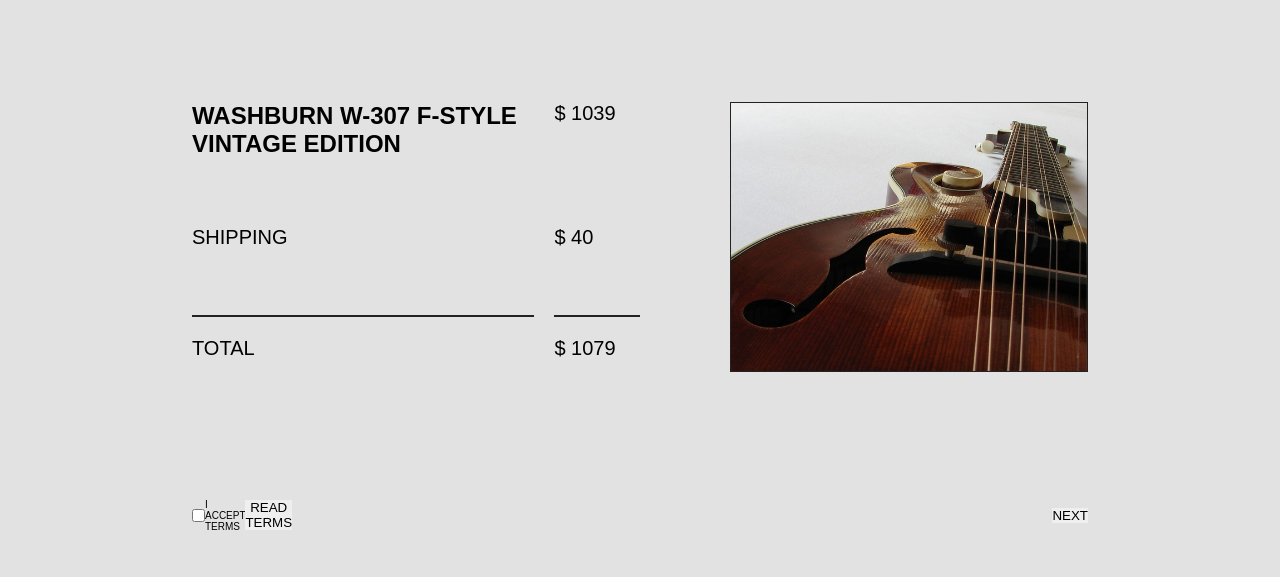
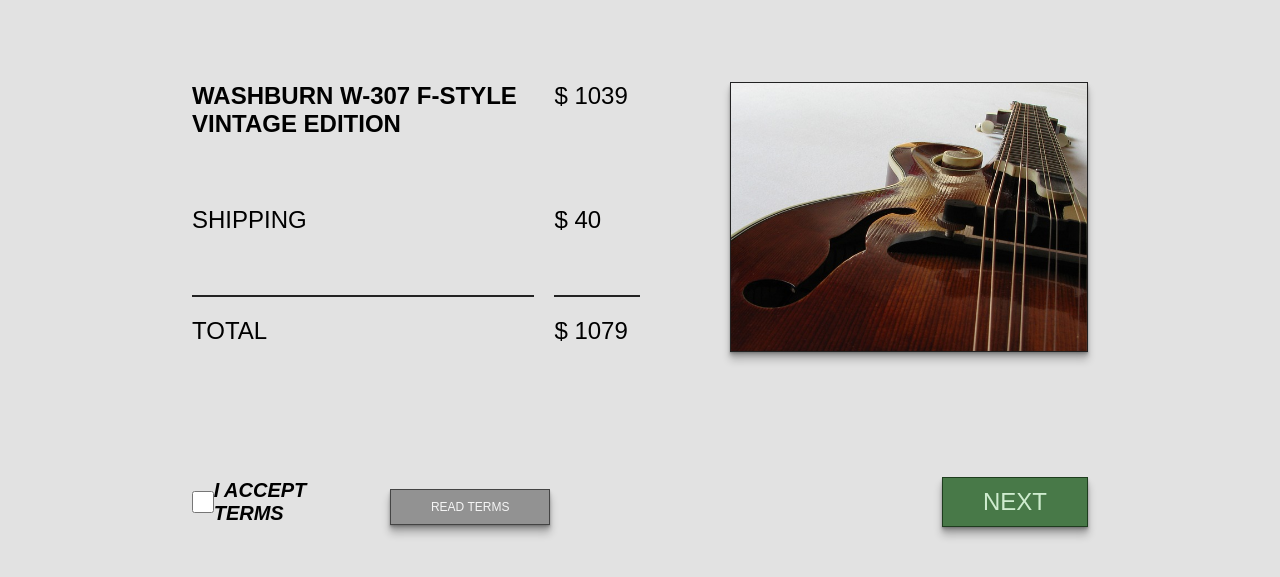
Before and after one commit to Patrick-Svensson/morristown-mandolines, a plain HTML site: page index.html in a window 1280 px wide. Shown: the part 203-780 px from the top of the page. Drawn offline with nearby package versions, Linux system fonts and the light colour scheme; a web font is replaced by a local one.

Commit message:
Add styling to buttons and checkbox.

```diff
--- a/assets/styles/css/style.css
+++ b/assets/styles/css/style.css
@@ -45,7 +45,7 @@
 }
 
 p {
-    font-size: 2rem;
+    font-size: 2.4rem;
 }
 
 a {
@@ -174,28 +174,93 @@
     justify-content: flex-end;
 }
 
+.cart__total-line {
+    background-color: rgb(34, 34, 34);
+}
+
 .cart__img {
     width: 100%;
     height: 100%;
     object-fit: cover;
     border: 0.1rem solid rgb(34, 34, 34);
+    box-shadow: 0 1px 1px rgba(0, 0, 0, 0.08), 0 2px 2px rgba(0, 0, 0, 0.12), 0 4px 4px rgba(0, 0, 0, 0.16),
+        0 8px 8px rgba(0, 0, 0, 0.2);
 }
 
 .cart__submit-wrapper {
     width: 100%;
-    height: 5vh;
+    height: 10vh;
     display: flex;
     justify-content: space-between;
     align-items: center;
 }
 
 .cart__terms {
+    width: 40%;
+    height: auto;
+    display: flex;
+    justify-content: space-between;
+    align-items: flex-end;
+}
+
+.cart__btn-next-container {
     width: 10%;
+    height: auto;
+    display: flex;
+    justify-content: flex-end;
+    align-items: flex-end;
+}
+
+.cart__terms-accept {
+    width: 40%;
     display: flex;
     justify-content: space-between;
     align-items: center;
 }
 
-.cart__total-line {
-    background-color: rgb(34, 34, 34);
+.cart__checkbox-label {
+    font-size: 2rem;
+    font-weight: 700;
+    font-style: italic;
 }
+
+#terms {
+    width: 3rem;
+    height: 3rem;
+}
+
+.cart__btn {
+    padding: 1rem 4rem;
+    box-shadow: 0 1px 1px rgba(0, 0, 0, 0.08), 0 2px 2px rgba(0, 0, 0, 0.12), 0 4px 4px rgba(0, 0, 0, 0.16),
+        0 8px 8px rgba(0, 0, 0, 0.24);
+    text-decoration: none;
+}
+
+.cart__btn--terms {
+    font-size: 1.2rem;
+    background-color: rgb(146, 146, 146);
+    color: rgb(245, 245, 245);
+    border: 0.05rem solid rgb(68, 68, 68);
+}
+
+.cart__btn--terms:hover {
+    background-color: rgb(131, 131, 131);
+    color: rgb(228, 228, 228);
+}
+
+.cart__btn--next {
+    font-size: 2.4rem;
+    background-color: rgb(72, 121, 72);
+    color: rgb(207, 236, 207);
+    border: 0.05rem solid rgb(30, 61, 30);
+}
+
+.cart__btn--next:hover {
+    background-color: rgb(57, 102, 57);
+    color: rgb(179, 212, 179);
+}
+
+.cart__btn:active {
+    transform: scale(0.98);
+    box-shadow: 0 1px 4px 1px rgba(0, 0, 0, 0.24);
+}
--- a/index.html
+++ b/index.html
@@ -89,11 +89,15 @@
                 </div>
                 <div class="cart__submit-wrapper">
                     <div class="cart__terms">
-                        <input type="checkbox" id="terms" name="terms" />
-                        <label for="terms">I ACCEPT TERMS</label>
-                        <button class="cart__terms-btn">READ TERMS</button>
+                        <div class="cart__terms-accept">
+                            <input type="checkbox" id="terms" name="terms" />
+                            <label class="cart__checkbox-label" for="terms">I ACCEPT TERMS</label>
+                        </div>
+                        <button class="cart__btn cart__btn--terms">READ TERMS</button>
                     </div>
-                    <button class="cart__check-out-btn">NEXT</button>
+                    <div class="cart__btn-next-container">
+                        <button class="cart__btn cart__btn--next">NEXT</button>
+                    </div>
                 </div>
             </div>
         </section>
```
